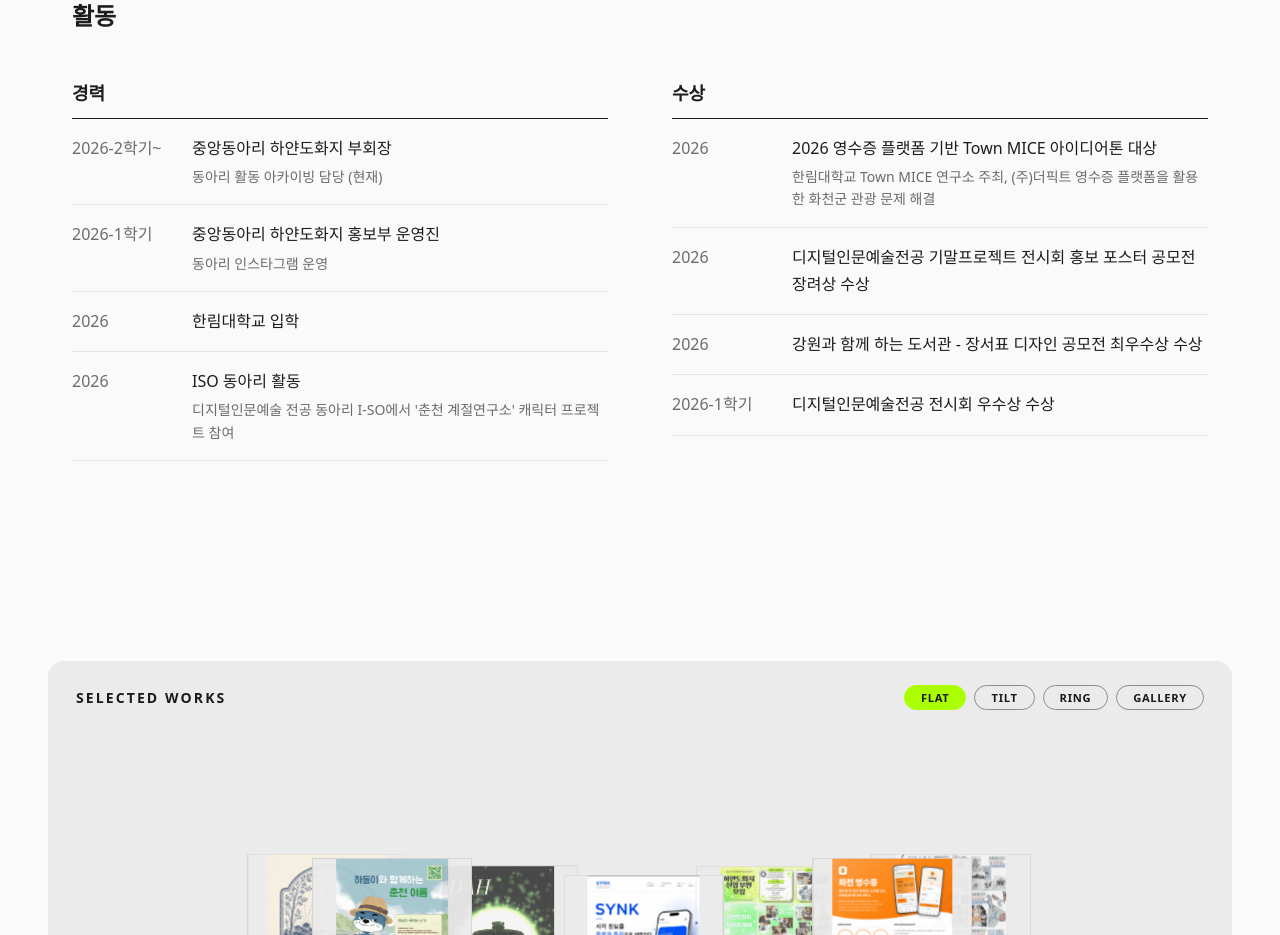
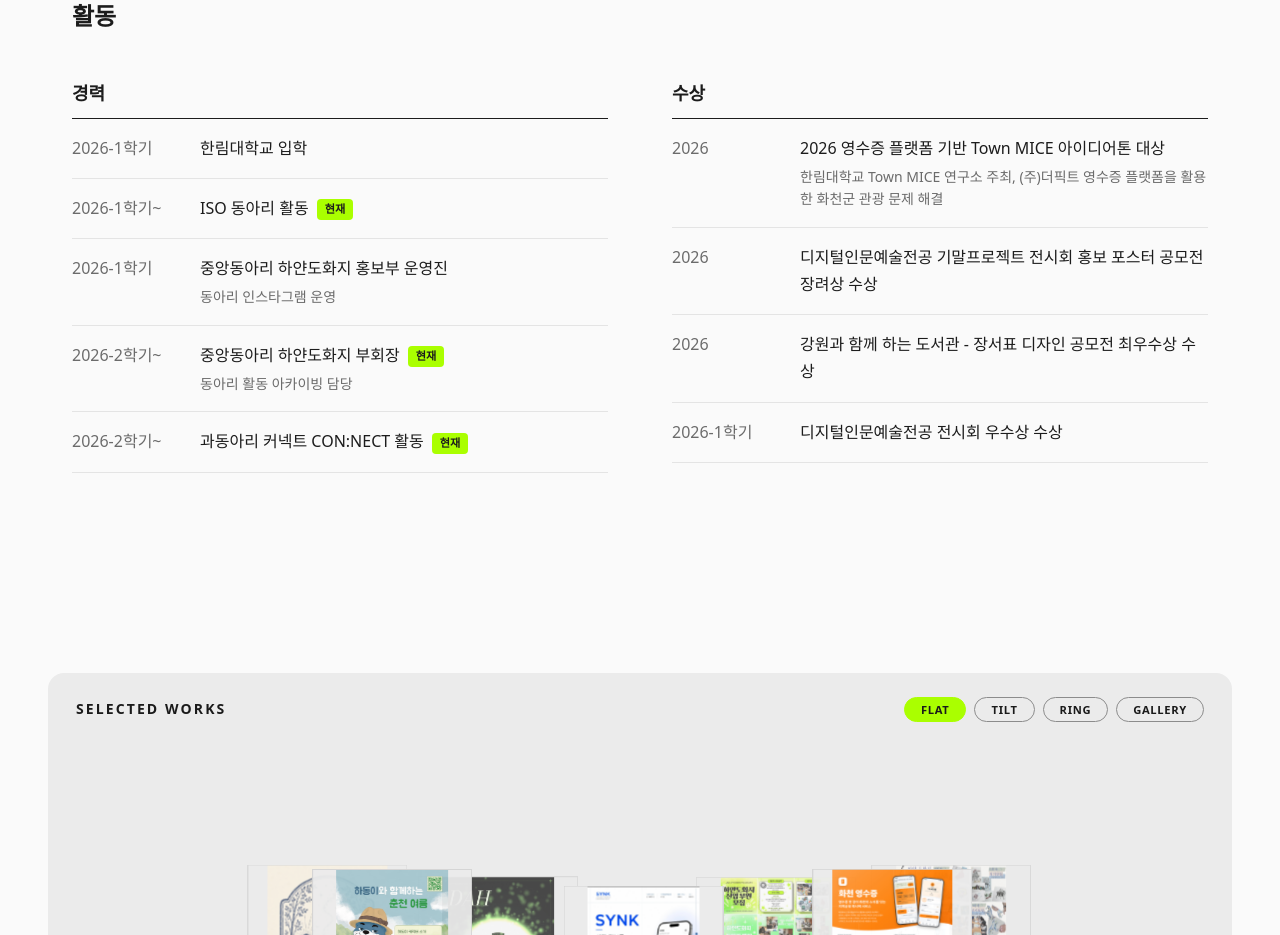
Before and after one commit to h20266616-maker/chaebin-portfolio., a React (Vite) app in the folder client/: page / in a window 1280 px wide. Shown: the part 860-1795 px from the top of the page. Built offline with nearby package versions, Linux system fonts and the light colour scheme; a web font is replaced by a local one.

Commit message:
Reorder careers oldest-first with "현재" badges
- 경력 5개를 오래된 순서로, ISO·하얀도화지 부회장·커넥트 CON:NECT에 라임 "현재" 배지
- 연도 칸 112px + 줄바꿈 없음 ("2026-2학기~" 한 줄)

Co-Authored-By: Claude Opus 5.5 <noreply@anthropic.com>

```diff
--- a/client/src/components/Experience.jsx
+++ b/client/src/components/Experience.jsx
@@ -7,10 +7,17 @@ function List({ title, items }) {
       <h3 className="border-b border-ink pb-3 text-h3">{title}</h3>
       <ul>
         {items.map((item) => (
-          <li key={item.title} className="grid grid-cols-[104px_1fr] gap-4 border-b border-line py-4">
-            <span className="text-muted">{item.year}</span>
+          <li key={item.title} className="grid grid-cols-[112px_1fr] gap-4 border-b border-line py-4">
+            <span className="whitespace-nowrap text-muted">{item.year}</span>
             <div>
-              <p>{item.title}</p>
+              <p>
+                {item.title}
+                {item.current && (
+                  <span className="ml-2 inline-block rounded bg-accent px-2 py-0.5 align-middle text-[0.7rem] font-semibold leading-[1.5]">
+                    현재
+                  </span>
+                )}
+              </p>
               {item.description && <p className="mt-1 text-small text-muted">{item.description}</p>}
             </div>
           </li>
--- a/client/src/data/experience.js
+++ b/client/src/data/experience.js
@@ -1,8 +1,15 @@
+// 오래된 순서 → 최근 순서. current: true 이면 제목 옆에 "현재" 배지
 export const careers = [
   {
-    title: '중앙동아리 하얀도화지 부회장',
-    year: '2026-2학기~',
-    description: '동아리 활동 아카이빙 담당 (현재)',
+    title: '한림대학교 입학',
+    year: '2026-1학기',
+    description: '',
+  },
+  {
+    title: 'ISO 동아리 활동',
+    year: '2026-1학기~',
+    description: '',
+    current: true,
   },
   {
     title: '중앙동아리 하얀도화지 홍보부 운영진',
@@ -10,14 +17,16 @@ export const careers = [
     description: '동아리 인스타그램 운영',
   },
   {
-    title: '한림대학교 입학',
-    year: '2026',
-    description: '',
+    title: '중앙동아리 하얀도화지 부회장',
+    year: '2026-2학기~',
+    description: '동아리 활동 아카이빙 담당',
+    current: true,
   },
   {
-    title: 'ISO 동아리 활동',
-    year: '2026',
-    description: "디지털인문예술 전공 동아리 I-SO에서 '춘천 계절연구소' 캐릭터 프로젝트 참여",
+    title: '과동아리 커넥트 CON:NECT 활동',
+    year: '2026-2학기~',
+    description: '',
+    current: true,
   },
 ]
 
```
